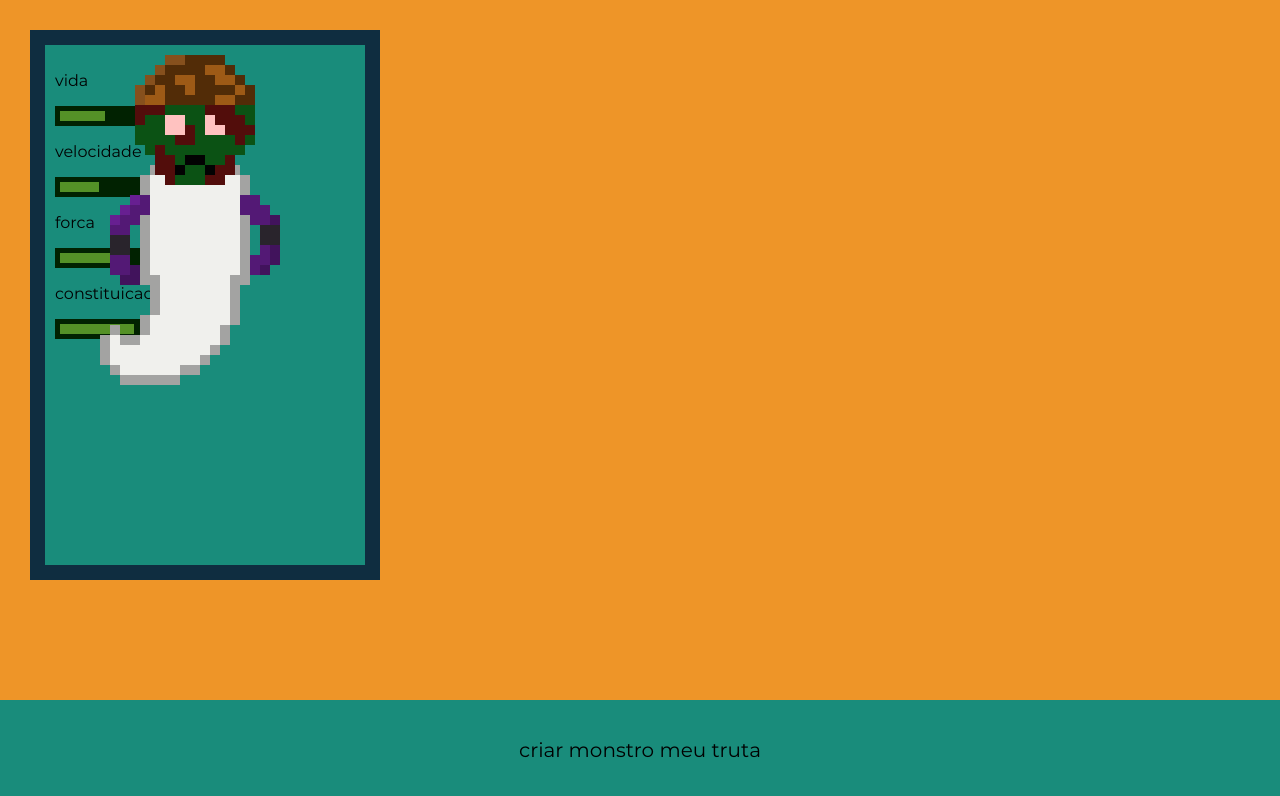
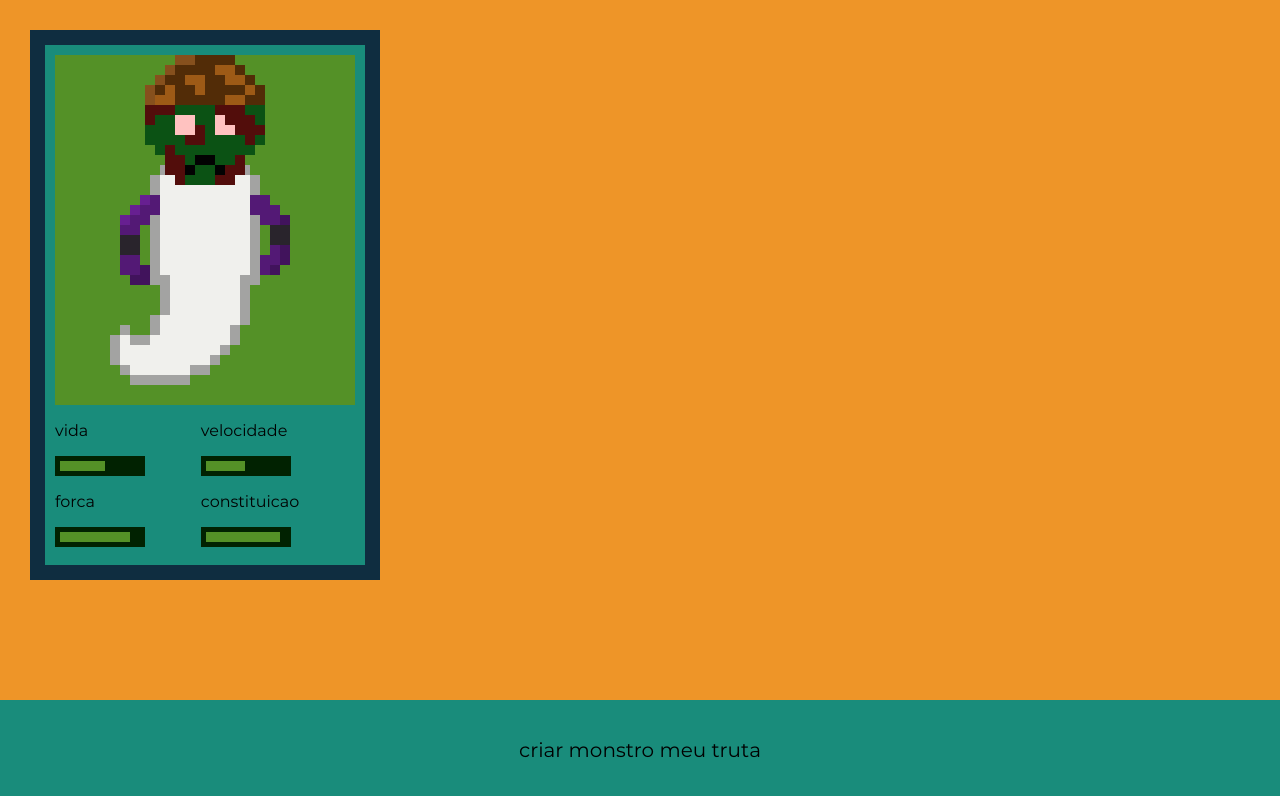
Before and after one commit to ArthurPesi/criadorDeMonstros, a plain HTML site: page index.html in a window 1280 px wide. Both pictures are taken after a click on the button "criar monstro meu truta". Drawn offline with Linux system fonts and the light colour scheme.

Commit message:
mudanças no design

```diff
--- a/css/stylesheet.css
+++ b/css/stylesheet.css
@@ -9,12 +9,7 @@ html {
     height: 100%;
     margin: 0px;
     background-color: #ee9528;
-}
-#background {
-    z-index: -1;
-    height: 100%;
-    width: 100%;
-    position: fixed;
+    background-attachment: fixed;
     background-image: url("bg.jpg");
     background-size: 100% 100%;
 }
@@ -35,7 +30,7 @@ html {
     background-color: #549127;
 }
 
-.monstro {
+.carta {
     width: 300px;
     height: 500px;
     position: relative;
@@ -44,6 +39,7 @@ html {
     margin: 30px;
     padding: 10px;
     display: inline-block;
+    padding-left: 10px;
 }
 
 .atributo {
@@ -61,3 +57,21 @@ html {
     border: 0px;
     z-index: 99;
 }
+
+.monstro {
+    border: #012201 4px;
+    background-color: #549127;
+    height: 350px;
+    width: 100%;
+}
+.stat {
+    margin: 0px;
+    display: inline-block;
+}
+.stats{
+    display: grid;
+    grid-template-columns: auto auto;
+    position: relative;
+    bottom: 0px;
+    margin: auto auto;
+}
--- a/js/script.js
+++ b/js/script.js
@@ -35,18 +35,23 @@ const atributos = ["vida","velocidade","forca","constituicao"];
 function criarMonstro()
 {
     var elementoPai = document.getElementById("monstros");
+    var carta = document.createElement("div");
     var monstro = document.createElement("div");
+    var stats = document.createElement("div");
+    carta.className = "carta"
     monstro.className = "monstro"
-    monstro.style.width = "300px"
-
-    elementoPai.appendChild(monstro);
+    stats.className = "stats"
+    carta.style.width = "300px"
+    elementoPai.appendChild(carta);
+    carta.appendChild(monstro);
+    carta.appendChild(stats);
 
     var sorteios = sortearMembros();
     var membros = criarMembros(sorteios, monstro);
 
-    setTimeout(posicionar,100,sorteios, membros, monstro);
+    setTimeout(posicionar,100,sorteios, membros, carta);
 
-    criarBarras(monstro);
+    criarBarras(stats);
 }
 
 function sortearMembros() {
@@ -72,6 +77,8 @@ function criarMembros(sorteios, monstro) {
 }
 
 function posicionar(sorteios, membros, monstro) {
+    var padding = parseInt(getComputedStyle(monstro).getPropertyValue('padding-left'))
+    console.log(padding)
     var alturaCabeca = membros[0].clientHeight + offsetCabecas[sorteios[0]];
     var larguraCabeca = membros[0].clientWidth
     var alturaCorpo = membros[1].clientHeight;
@@ -79,7 +86,7 @@ function posicionar(sorteios, membros, monstro) {
     var larguraBraco = membros[2].clientWidth;
     var larguraPerna = membros[3].clientWidth;
 
-    var leftBraco = ((parseInt(monstro.style.width) - larguraBraco) / 2);
+    var leftBraco = ((parseInt(monstro.style.width) - larguraBraco) / 2) + padding;
     var topCorpo = alturaCabeca -10;
     var topBraco = alturaCabeca + offsetTopBracos[sorteios[2]];
     var topPerna = alturaCabeca + alturaCorpo -10 + offsetTopPerna[sorteios[3]];
@@ -96,16 +103,19 @@ function posicionar(sorteios, membros, monstro) {
     membros[2].style.left = leftBraco.toString() + "px";
     membros[3].style.left = leftPerna.toString() + "px";
 }
-function criarBarras(divMonstro) {
+function criarBarras(stats) {
     for(var i = 0; i < 4; i++)
     {
         var sorteio = Math.floor(Math.random() * 101);
+        var stat = document.createElement("div")
         var barra = document.createElement("div");
         var recheio = document.createElement("div");
         var atributo = document.createElement("p");
-        divMonstro.appendChild(atributo)
-        divMonstro.appendChild(barra)
+        stats.appendChild(stat)
+        stat.appendChild(atributo)
+        stat.appendChild(barra)
         barra.appendChild(recheio)
+        stat.className = "stat"
         atributo.className = "atributo"
         barra.className = "barra"
         recheio.className = "recheio"
```
